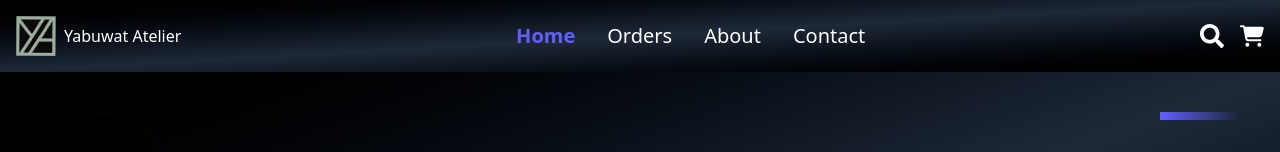
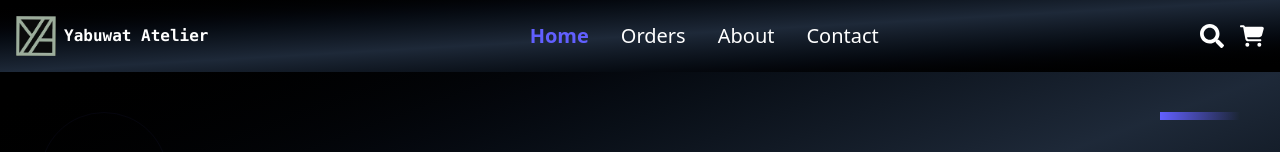
Before and after one commit to Bless67/AtelierFrontend, a React (Vite) app: page / in a window 1280 px wide. Shown: the top 152 px of the page. Built offline with nearby package versions, Linux system fonts and the light colour scheme; no server answers.

Commit message:
upscale navbar

```diff
--- a/src/Layout/NavBar.jsx
+++ b/src/Layout/NavBar.jsx
@@ -37,7 +37,7 @@ const NavBar = ({ showSearchbtn }) => {
           <Link to={"/"}>
             <div className=" flex justify-center items-center gap-x-2">
               <img src="/logo_cleanup_1.png" alt="logo" className="h-[40px]" />
-              <p>Yabuwat Atelier</p>
+              <p className="font-mono font-semibold">Yabuwat Atelier</p>
             </div>
           </Link>
         </div>
```
